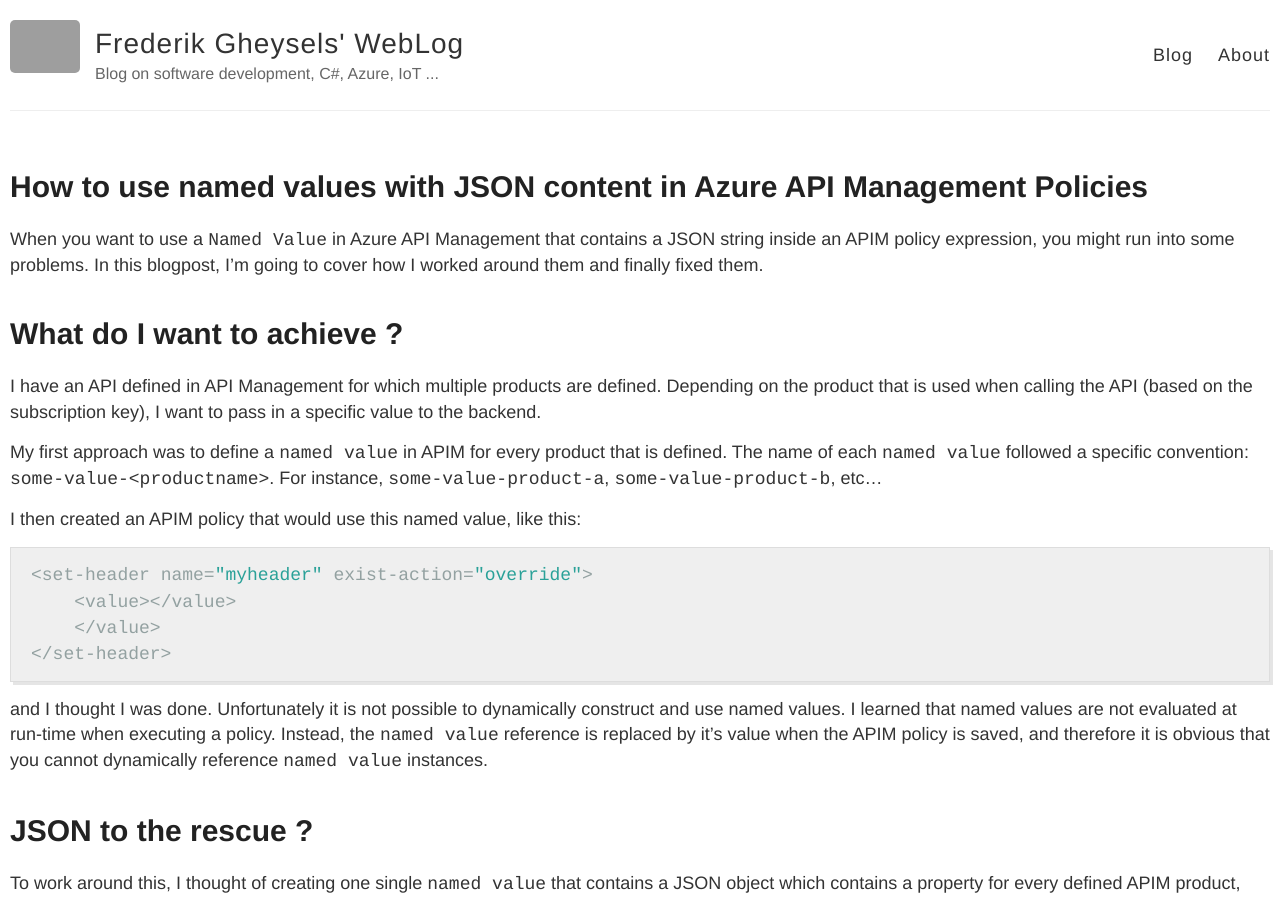
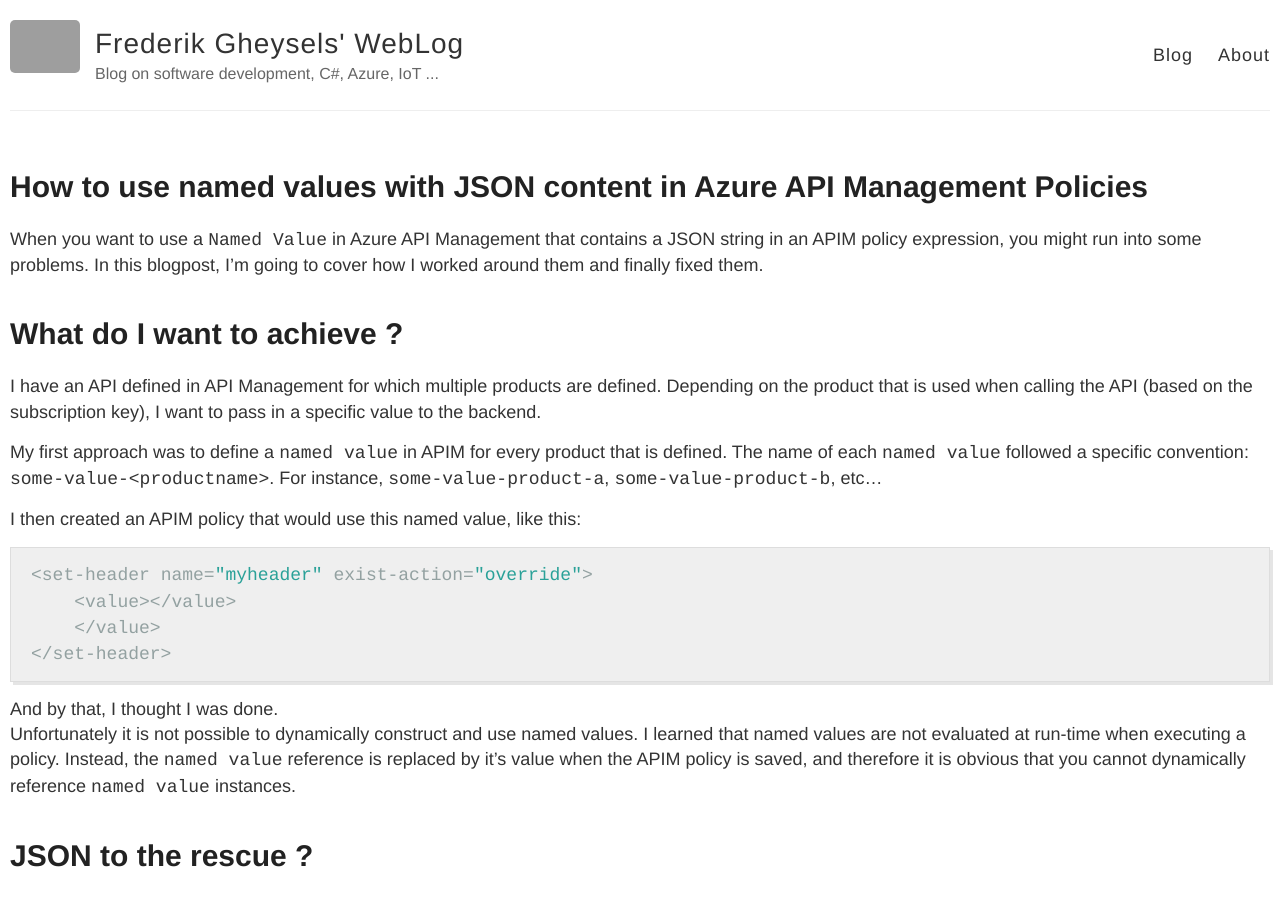
Before and after one commit to fgheysels/fgheysels.github.io, a Jekyll site: the page built from _posts/2022-11-15-json-in-apim-policies.md, in a window 1280 px wide and 900 px high. Built offline with Jekyll 4.4.1, drawn with Linux system fonts in a browser that asks for light colours; comment, search, counter and statistics services are not loaded; grey boxes are pictures that could not be loaded.

Commit message:
small fixes

````diff
--- a/_posts/2022-11-15-json-in-apim-policies.md
+++ b/_posts/2022-11-15-json-in-apim-policies.md
@@ -4,7 +4,7 @@ title: How to use named values with JSON content in Azure API Management Policie
 comments: true
 ---
 
-When you want to use a `Named Value` in Azure API Management that contains a JSON string inside an APIM policy expression, you might run into some problems.
+When you want to use a `Named Value` in Azure API Management that contains a JSON string in an APIM policy expression, you might run into some problems.
 In this blogpost, I'm going to cover how I worked around them and finally fixed them.
 
 # What do I want to achieve ?
@@ -22,7 +22,8 @@ I then created an APIM policy that would use this named value, like this:
 </set-header>
 ```
 
-and I thought I was done.  Unfortunately it is not possible to dynamically construct and use named values.  I learned that named values are not evaluated at run-time when executing a policy.  Instead, the `named value` reference is replaced by it's value when the APIM policy is saved, and therefore it is obvious that you cannot dynamically reference `named value` instances.
+And by that, I thought I was done.
+Unfortunately it is not possible to dynamically construct and use named values.  I learned that named values are not evaluated at run-time when executing a policy.  Instead, the `named value` reference is replaced by it's value when the APIM policy is saved, and therefore it is obvious that you cannot dynamically reference `named value` instances.
 
 # JSON to the rescue ?
 
````
